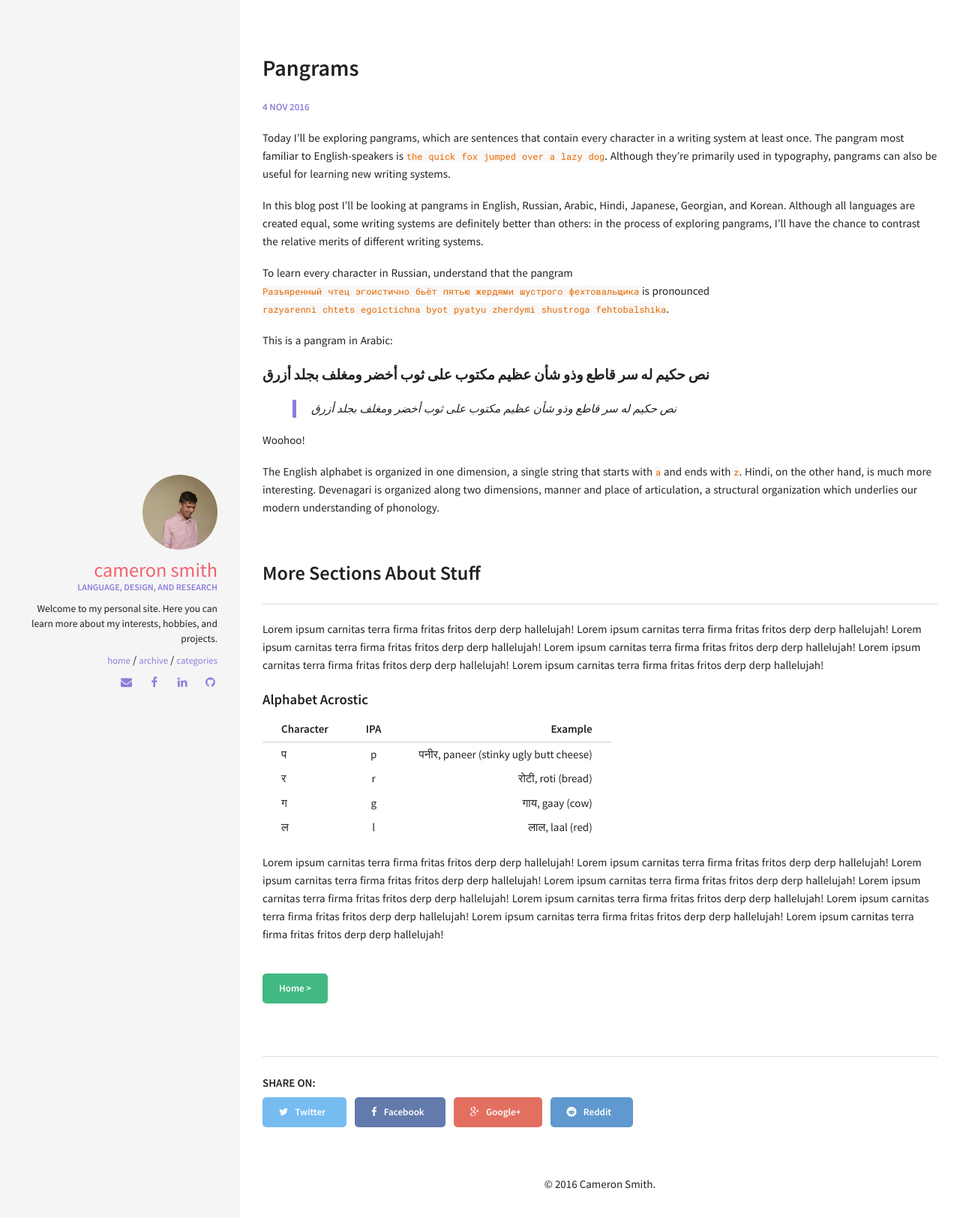
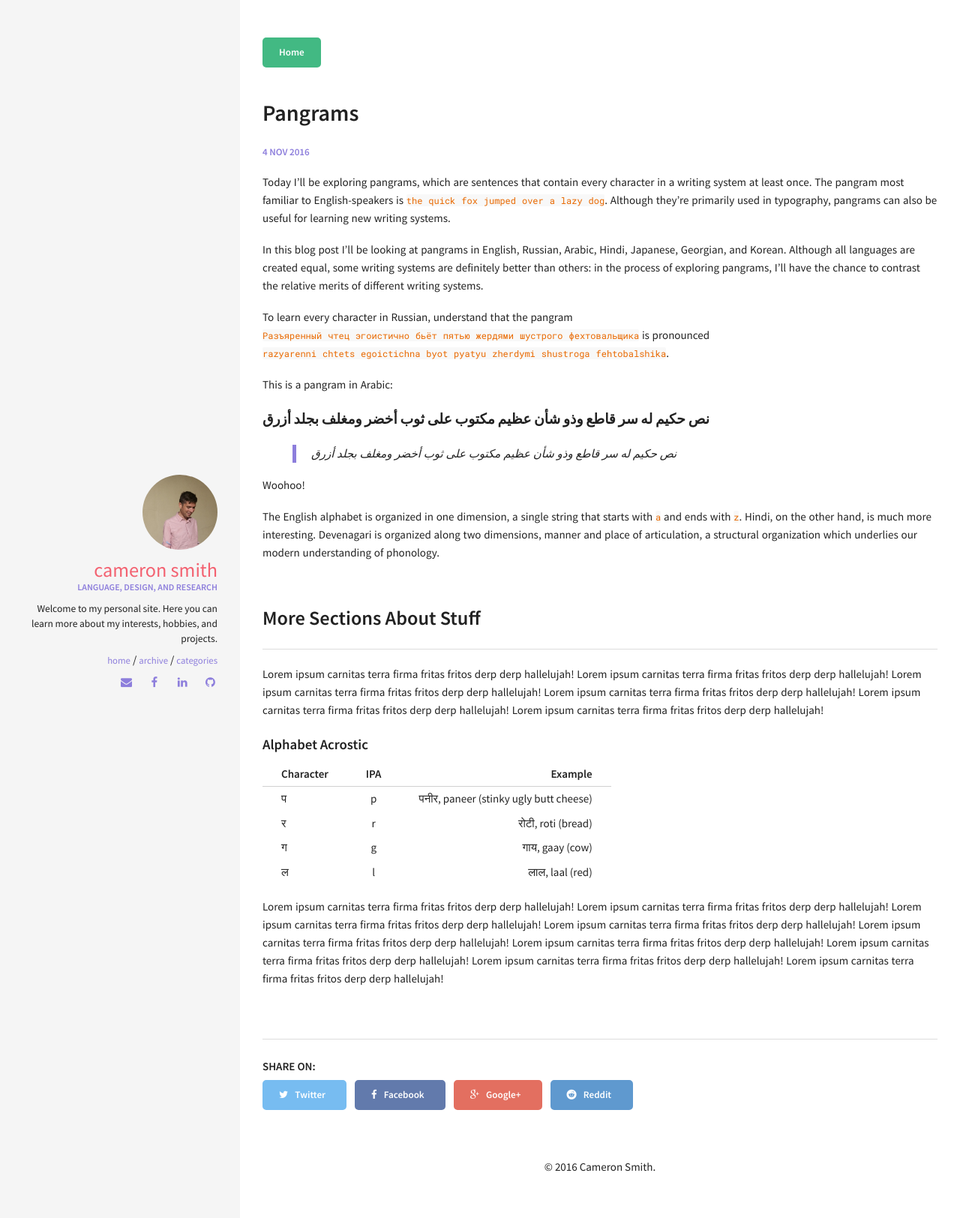
Before and after one commit to camoverride/camoverride.github.io, a Jekyll site: the page built from _posts/2016-11-04-pangrams.md, in a window 1280 px wide. Shown: the top 1624 px of the page at 75% size. Built offline with Jekyll 4.4.1, drawn with Linux system fonts in a browser that asks for light colours.

Commit message:
moved location of home button on posts

```diff
--- a/_layouts/post.html
+++ b/_layouts/post.html
@@ -2,9 +2,9 @@
 layout: default
 ---
 
-<!--a class="btn" href= "{{ site.url }}/" >
+<a class="btn" href= "{{ site.url }}/" >
   Home
-</a-->
+</a>
 {% if page.image.feature %}
 <div class="post-image-feature">
   <img class="feature-image" src=
@@ -53,8 +53,8 @@
   <article class="post-content">
     {{ content }}
   </article>
-  <br>
-  <div markdown="0"><a href="{{ site.url }}" class="btn">Home ></a></div>
+  <!--br>
+  <div markdown="0"><a href="{{ site.url }}" class="btn">Home ></a></div-->
 
 </div>
 
```
